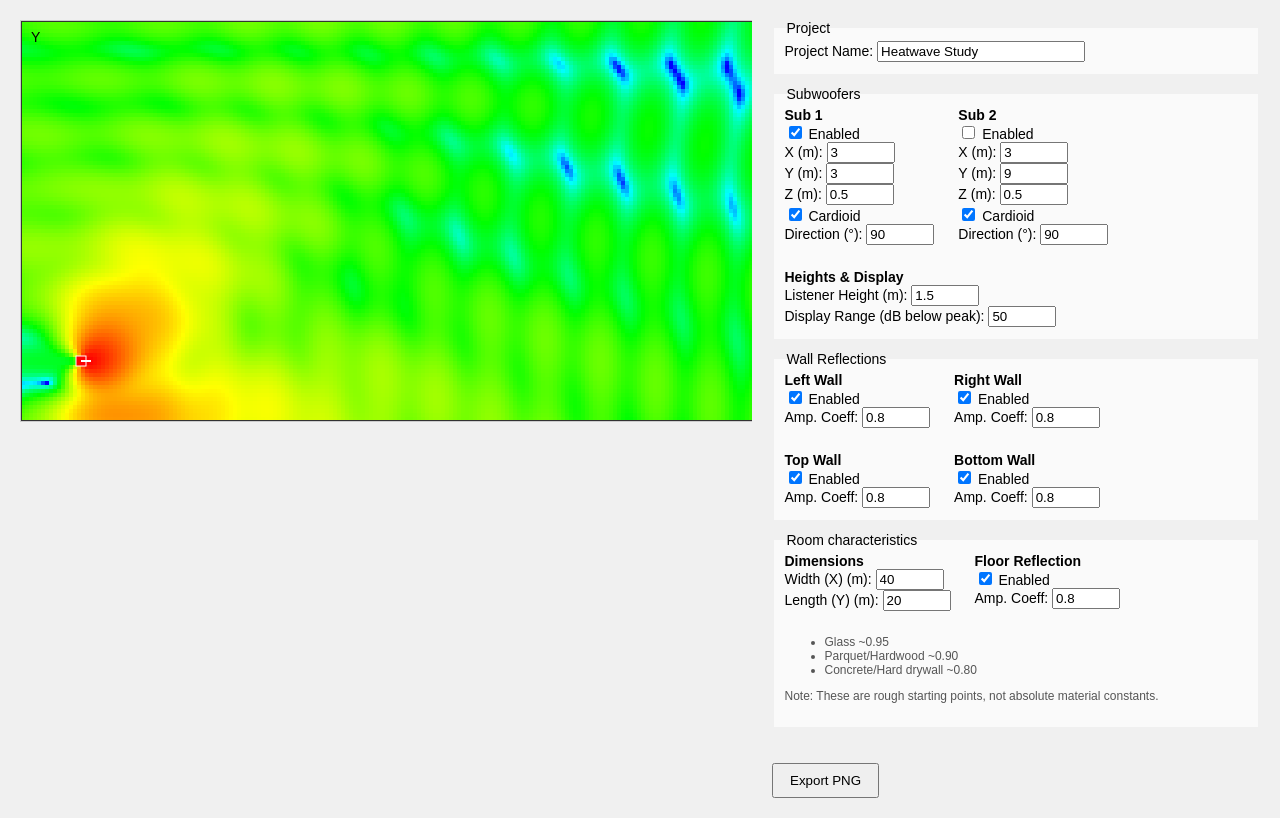
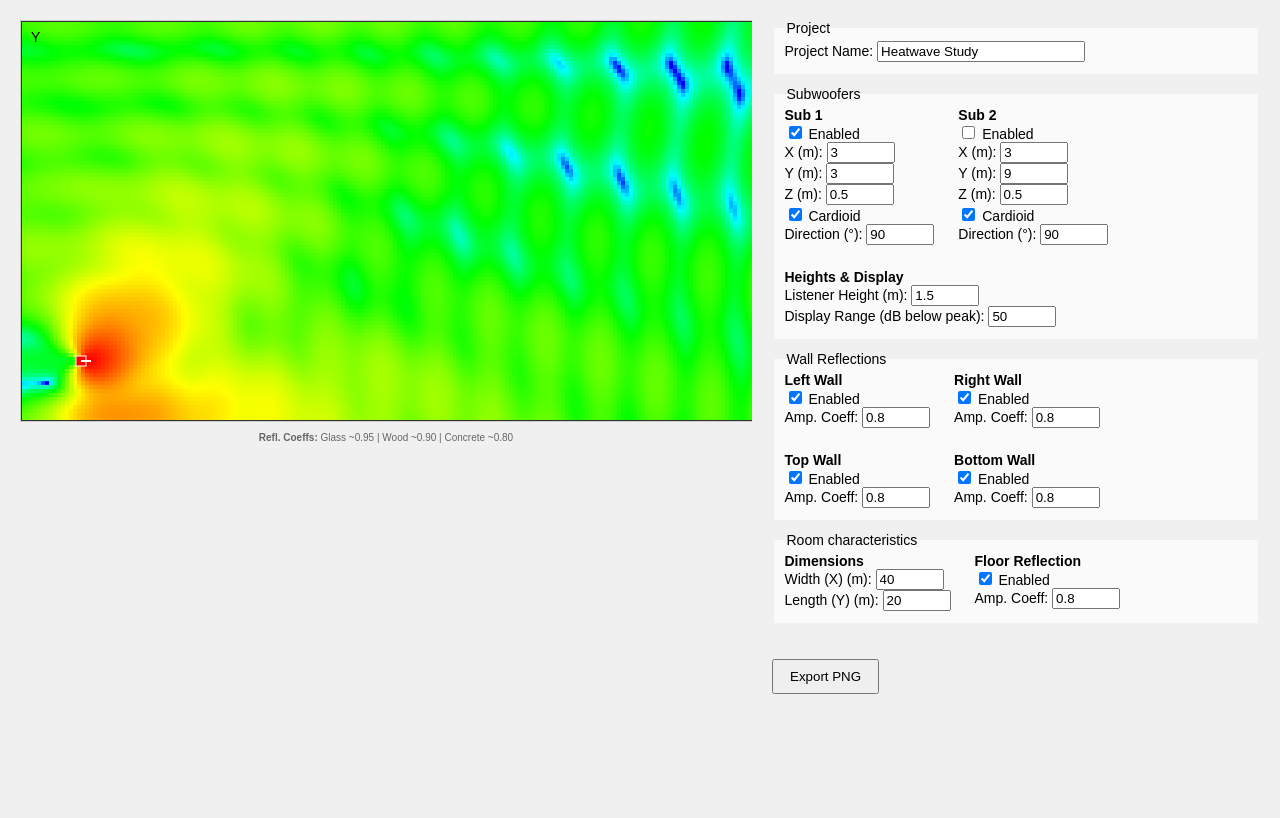
Before and after one commit to spacebabies/heatwave, a website built with Vite: page index.html in a window 1280 px wide. Built offline with nearby package versions, Linux system fonts and the light colour scheme.

Commit message:
style: move reflection coefficients to terse instruction under canvas

```diff
--- a/src/main.ts
+++ b/src/main.ts
@@ -114,6 +114,9 @@ function createTextInput(label: string, stateKey: keyof AppState) {
 document.querySelector<HTMLDivElement>('#app')!.innerHTML = `
   <div class="canvas-container">
     <canvas id="roomCanvas" width="800" height="400"></canvas>
+    <div class="canvas-instructions">
+      <small><strong>Refl. Coeffs:</strong> Glass ~0.95 | Wood ~0.90 | Concrete ~0.80</small>
+    </div>
   </div>
   <div id="controls">
     <fieldset class="fieldset-complex">
@@ -176,22 +179,13 @@ document.querySelector<HTMLDivElement>('#app')!.innerHTML = `
       <legend>Room characteristics</legend>
       <div>
         <strong>Dimensions</strong><br/>
-        ${createNumberInput('Width (X) (m)', 'roomWidthM', '1')}
-        ${createNumberInput('Length (Y) (m)', 'roomHeightM', '1')}
+        ${createNumberInput('Width (X) (m)', 'roomWidthM', '1', '1')}
+        ${createNumberInput('Length (Y) (m)', 'roomHeightM', '1', '1')}
       </div>
       <div>
         <strong>Floor Reflection</strong><br/>
         ${createCheckbox('Enabled', 'enableFloorReflection')}
-        ${createNumberInput('Amp. Coeff', 'floorReflectionAmplitude', '0.1')}
-      </div>
-
-      <div class="note-text">
-        <ul>
-          <li>Glass ~0.95</li>
-          <li>Parquet/Hardwood ~0.90</li>
-          <li>Concrete/Hard drywall ~0.80</li>
-        </ul>
-        <p>Note: These are rough starting points, not absolute material constants.</p>
+        ${createNumberInput('Amp. Coeff', 'floorReflectionAmplitude', '0.1', '0', '1')}
       </div>
     </fieldset>
 
--- a/src/style.css
+++ b/src/style.css
@@ -67,15 +67,12 @@ canvas {
   gap: 24px;
 }
 
-.note-text {
+.canvas-instructions {
   font-size: 12px;
-  color: #555;
-}
-
-.note-text p,
-.note-text ul,
-.note-text ol {
-  margin-top: 0;
+  color: #666;
+  text-align: center;
+  margin-top: 8px;
+  font-family: sans-serif;
 }
 
 .export-container {
```
